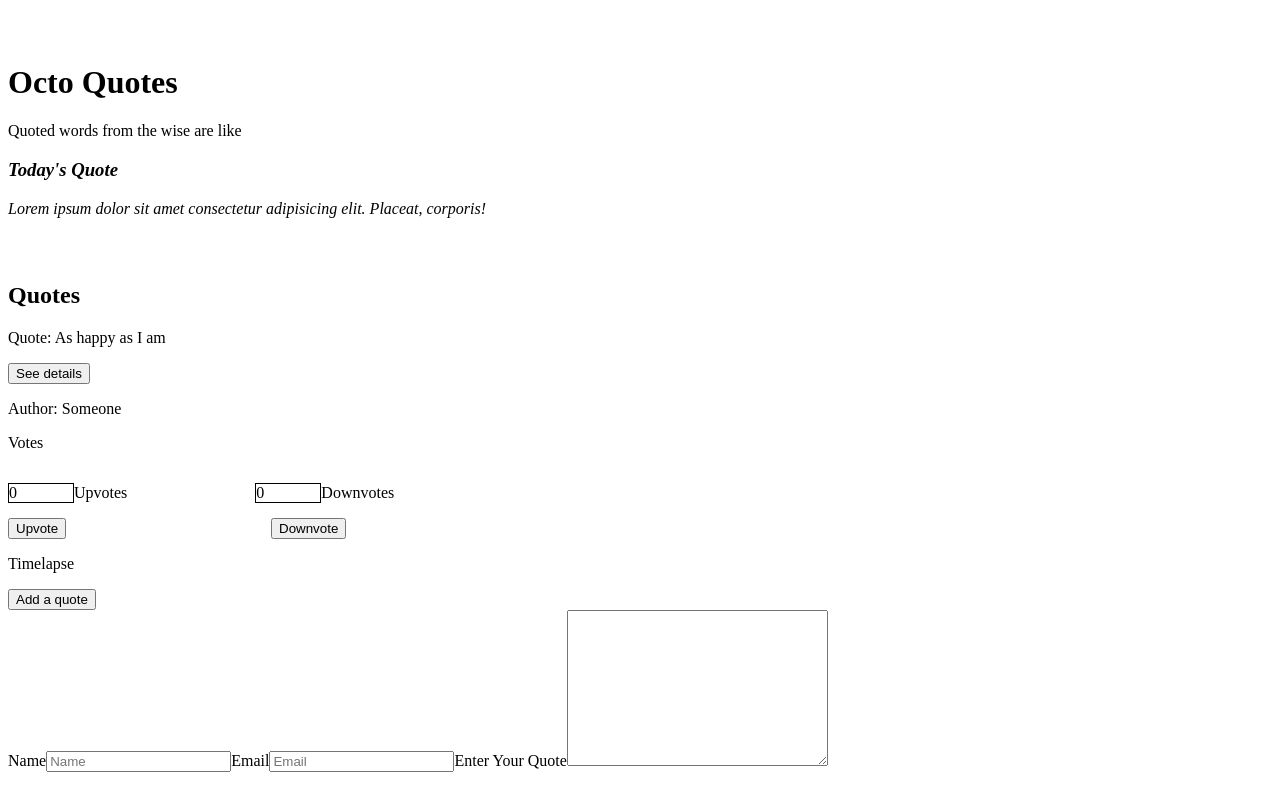
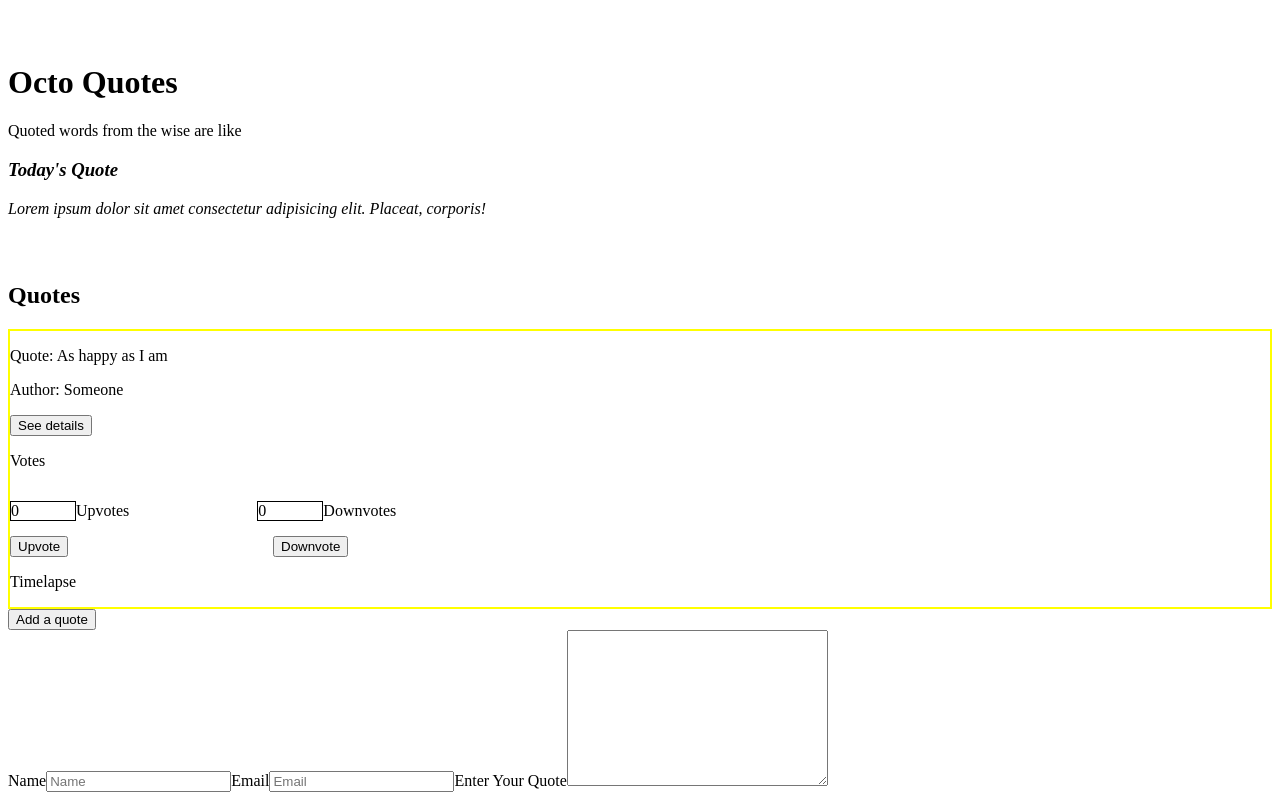
Before and after one commit to Daniel6996-arch/Octo-quotes, an Angular app: page / in a window 1280 px wide. Built offline with nearby package versions, Linux system fonts and the light colour scheme.

Commit message:
add edits to my quotes-text.c.html

```diff
--- a/src/app/quotes-text/quotes-text.component.css
+++ b/src/app/quotes-text/quotes-text.component.css
@@ -20,3 +20,10 @@
 .margin-left{
     margin-left: 16vw;
 }
+.article{
+    border: 2px solid yellow;
+}
+.basic{
+    display: flex;
+    flex-direction: row;
+}
--- a/src/app/quotes-text/quotes-text.component.html
+++ b/src/app/quotes-text/quotes-text.component.html
@@ -1,9 +1,11 @@
-<div>
-    <p><span>Quote: </span>As happy as I am</p>
+<div [ngClass] = "'article'">
+    <div>
+        <p><span>Quote: </span>As happy as I am</p>
+        <p><span>Author: </span>Someone</p>
+    </div>
+    <div>
+    <div>
     <button>See details</button>
-    <div>
-        <p><span>Author: </span>Someone</p>
-        <div>
             <p><span>Votes</span></p>
            <div>
             <div [ngClass] = "'row'">
```
